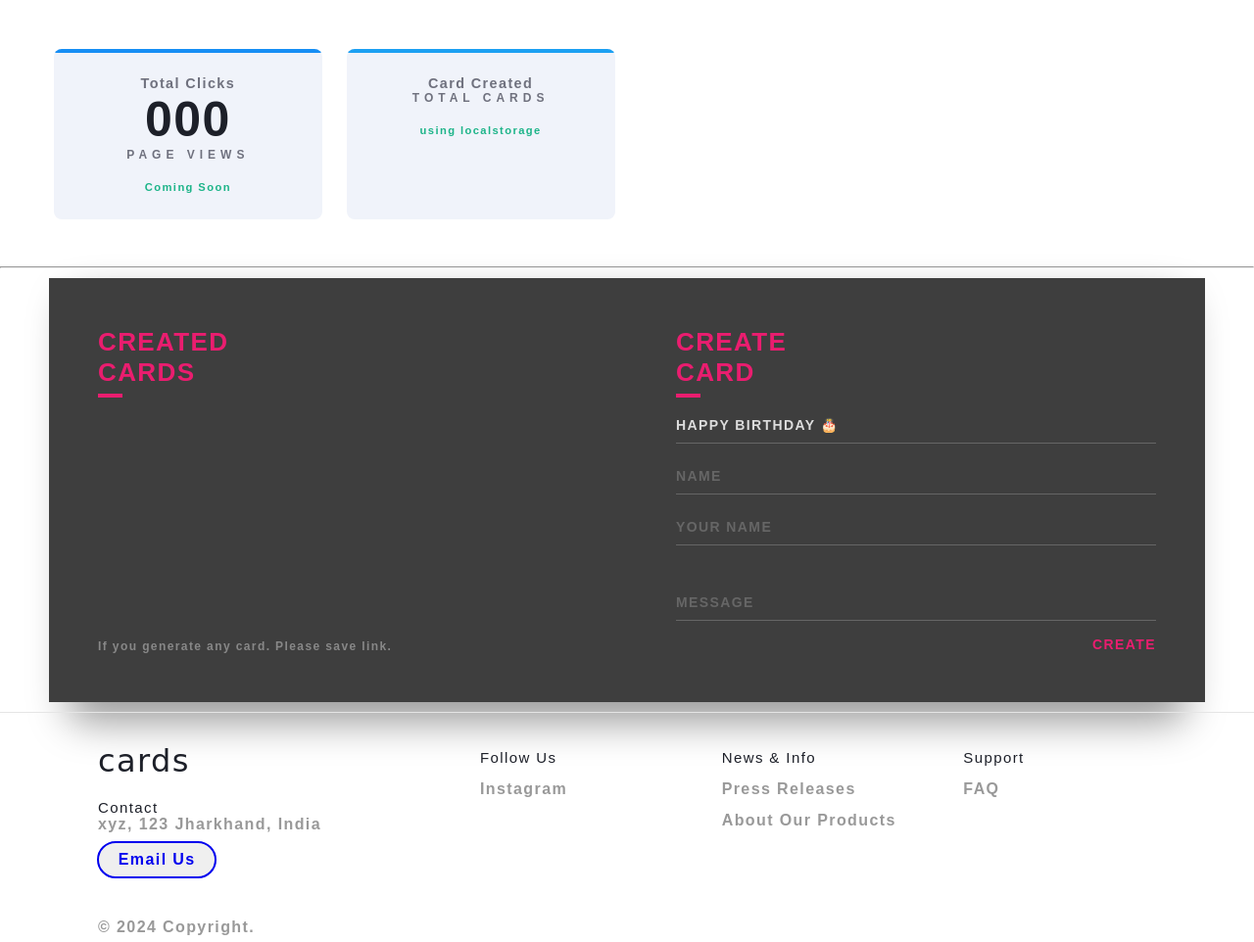
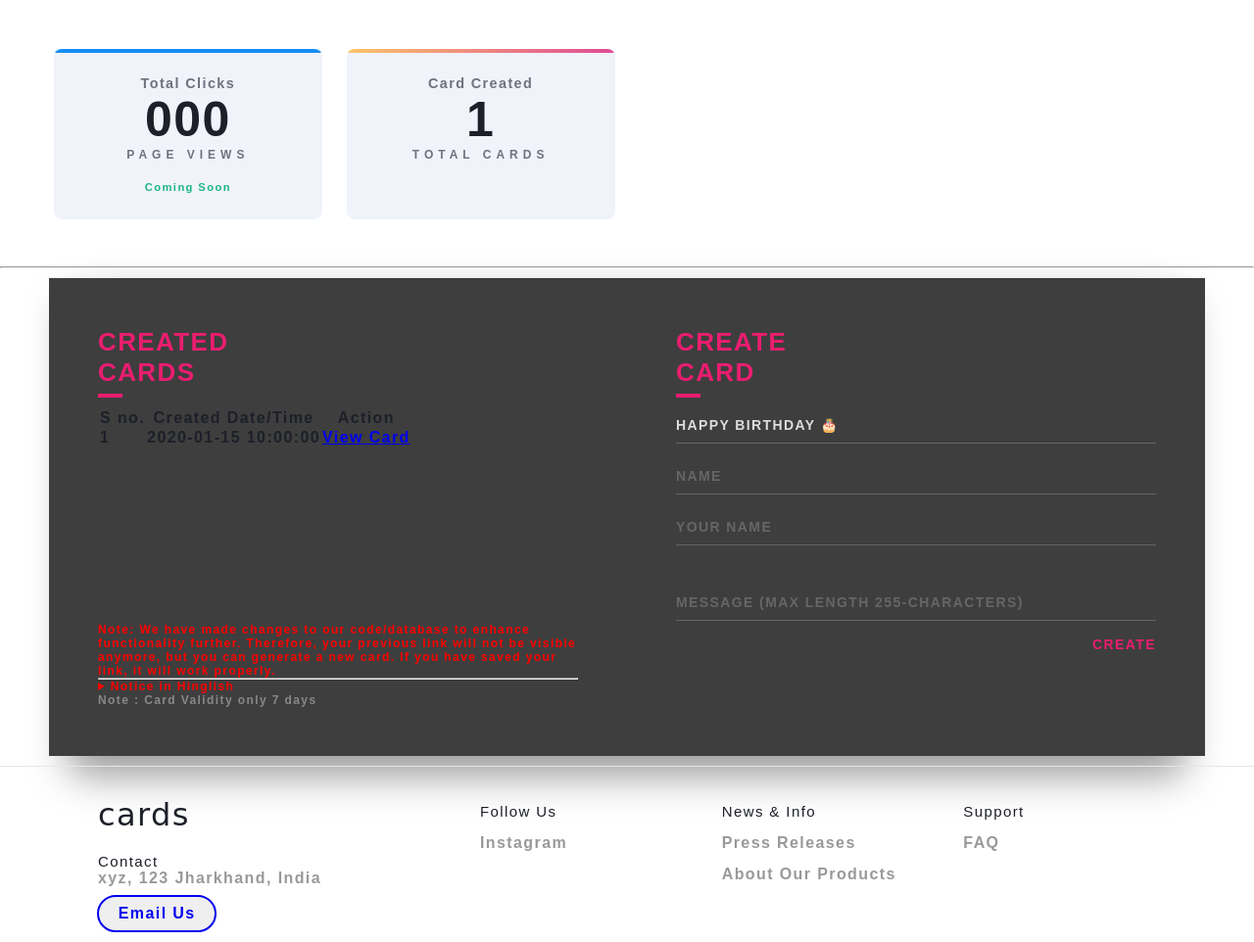
Before and after one commit to PraweenSoni/happy-Birthday-wishes-card-project-, a PHP site: page /card/dashboard.php in a window 1280 px wide. Shown: the part 176-1138 px from the top of the page at 98% size. Run offline with PHP 8.4, Linux system fonts and the light colour scheme; the visitor is signed in with stand-in values (Sample User, id 1); tables that the repository leaves empty or names only in its code hold one stand-in row (values such as "Sample post").

Commit message:
Bug fixed.

```diff
--- a/dashboard.css
+++ b/dashboard.css
@@ -238,6 +238,7 @@ body {
 .createdCardList{
   /* border: 2px solid red; */
   height: 220px;
+  overflow-y: scroll;
   width: 100%;
 }
 
--- a/dashboard.php
+++ b/dashboard.php
@@ -6,9 +6,52 @@ if (!isset($_SESSION['user_id'])) {
     exit();
 }
 
-// Your dashboard content here
+$servername = "localhost";
+$username = "root";
+$password = "";
+$dbname = "carddata";
+date_default_timezone_set('Asia/Kolkata');
 
-$username = $_SESSION['username'];
+$conn = new mysqli($servername, $username, $password, $dbname);
+
+// Check connection
+if ($conn->connect_error) {
+    die("Connection failed: " . $conn->connect_error);
+}
+$conn->query("SET time_zone = '+05:30';");
+
+// Check if user is logged in
+if (isset($_SESSION['user_id'])) {
+    $user_id = $_SESSION['user_id'];
+
+    // SQL query to count the number of forms submitted by the user
+    $sql = "SELECT created_at, random_string FROM form_data WHERE user_id = ? ORDER BY created_at ASC";
+    $stmt = $conn->prepare($sql);
+    $form_count = 0;
+    if ($stmt) {
+        $stmt->bind_param("i", $user_id);
+        $stmt->execute();
+        $stmt->bind_result($created_at, $random_string);
+
+        $tableRows = "";
+        while ($stmt->fetch()) {
+            $form_count++;
+            $tableRows .= '<tr>';
+            $tableRows .= '<td>' . htmlspecialchars($form_count) . '</td>';
+            $tableRows .= '<td>' . htmlspecialchars($created_at) . '</td>';
+            $tableRows .= '<td><a href="card.php?code=' . urlencode($random_string) . '" target="_blank">View Card</a></td>';
+            $tableRows .= '</tr>';
+        }
+        $stmt->close();
+    } else {
+        echo "Error preparing statement: " . $conn->error;
+    }
+} else {
+    echo "User is not logged in.";
+}
+
+// Close the database connection
+$conn->close();
 ?>
 
 
@@ -24,6 +67,25 @@ $username = $_SESSION['username'];
     <link rel="stylesheet" href="index.css">
     <link rel="stylesheet" href="dashboard.css">
     <link rel="stylesheet" href="inc/footer.css">
+    <script>
+        $(document).ready(function() {
+            $('#myForm').on('submit', function(event) {
+                event.preventDefault();
+                $.ajax({
+                    url: 'submit.php',
+                    type: 'POST',
+                    data: $(this).serialize(),
+                    success: function(data) {
+                        // Append the new row to the table
+                        $('#responseMessage tbody').append(data);
+                    },
+                    error: function() {
+                        alert('Error submitting form');
+                    }
+                });
+            });
+        });
+    </script>
 </head>
 
 <body>
@@ -34,7 +96,7 @@ $username = $_SESSION['username'];
             <div class="header-grid">
                 <div>
                     <h1>Dashboard</h1>
-                    <p class="header-total">Welcome, <?php echo htmlspecialchars($username); ?></p>
+                    <p class="header-total">Welcome, <?php echo $_SESSION['username']; ?></p>
                 </div>
             </div>
         </div>
@@ -54,46 +116,21 @@ $username = $_SESSION['username'];
                         Coming Soon
                     </p>
                 </article>
-                <article class="card twitter">
+                <article class="card instagram">
                     <p class="card-title">
                         Card Created
                     </p>
                     <p class="card-followers">
-                        <span class="card-followers-number" id="totalLink"></span>
+                        <span class="card-followers-number"><?php echo $form_count ?></span>
                         <span class="card-followers-title">Total Cards</span>
                     </p>
                     <p class="card-today">
-                        using localstorage
+                        <!-- comming soon -->
                     </p>
                 </article>
-                <!-- <article class="card instagram">
-            <p class="card-title">
-              <img src="./images/instagram.png" alt="" />
-              @jpmontoya182
-            </p>
-            <p class="card-followers">
-              <span class="card-followers-number">12K</span>
-              <span class="card-followers-title">Followers</span>
-            </p>
-            <p class="card-today">
-              <img src="./images/icon-up.png" alt="" width="9px" />
-              12 Today
-            </p>
-          </article>
-          <article class="card youtube">
-            <p class="card-title">
-              <img src="./images/youtube.png" alt="" />
-
-            </p>
-            <p class="card-followers">
-              <span class="card-followers-number">5m</span>
-              <span class="card-followers-title">Followers</span>
-            </p>
-            <p class="card-today is-danger">
-              <img src="./images/icon-down.png" alt="" width="9px" />
-              12 Today
-            </p>
-          </article> -->
+                <!--
+                    <article class="card youtube">
+                    </article> -->
             </div>
         </div>
     </section>
@@ -107,9 +144,27 @@ $username = $_SESSION['username'];
                             <span>CREATED</span>
                             <span>CARDS</span>
                         </div>
-                        <div class="createdCardList" id="responseMessage">
+                        <div class="createdCardList" id="responseMessage" name="form_all_sub">
+                            <table>
+                                <thead>
+                                    <tr>
+                                        <th>S no.</th>
+                                        <th>Created Date/Time</th>
+                                        <th>Action</th>
+                                    </tr>
+                                </thead>
+                                <tbody>
+                                    <?php echo isset($tableRows) ? $tableRows : ''; ?>
+                                </tbody>
+                            </table>
                         </div>
-                        <div class="app-contact">If you generate any card. Please save link.</div>
+                        <div class="app-contact" style="color: red;">Note: We have made changes to our code/database to enhance functionality further. Therefore, your previous link will not be visible anymore, but you can generate a new card. If you have saved your link, it will work properly.</div>
+                        <hr>
+                        <details style="font-size: 12px; color: red;">
+                            <summary>Notice in Hinglish</summary>
+                             Humne apne code/database mein changes kiye hain taaki aur bhi zyada functionality mil sake. Isliye, aapka pichhla link ab dikhai nahi dega, lekin aap ek naya card generate kar sakte hain. Agar aapne apna purana link save kiya hai, toh wo sahi tarike se kaam karega.
+                        </details>
+                        <div class="app-contact">Note : Card Validity only 7 days</div>
                     </div>
                     <div class="screen-body-item">
                         <div class="app-title">
@@ -117,10 +172,10 @@ $username = $_SESSION['username'];
                             <span>CARD</span>
                         </div>
                         <form id="myForm">
-                        <!-- <form action="submit.php" method="POST"> -->
+                            <!-- <form action="submit.php" method="POST"> -->
                             <div class="app-form">
                                 <div class="app-form-group">
-                                    <input class="app-form-control" required placeholder="NAME" value="HAPPY BIRTHDAY 🎂">
+                                    <input class="app-form-control" required name="field0" placeholder="CARD NAME" value="HAPPY BIRTHDAY 🎂">
                                 </div>
                                 <div class="app-form-group">
                                     <input class="app-form-control" required name="field1" placeholder="NAME">
@@ -129,7 +184,7 @@ $username = $_SESSION['username'];
                                     <input class="app-form-control" required name="field3" placeholder="YOUR NAME">
                                 </div>
                                 <div class="app-form-group message">
-                                    <input class="app-form-control" required name="field2" placeholder="MESSAGE">
+                                    <input class="app-form-control" required name="field2" placeholder="MESSAGE (MAX LENGTH 255-CHARACTERS)">
                                     <!-- <textarea name="" id="" cols="50" rows="10" placeholder="MESSAGE"></textarea> -->
                                 </div>
                                 <div class="app-form-group buttons">
@@ -143,41 +198,22 @@ $username = $_SESSION['username'];
         </div>
     </section>
     <?php require('inc/footer.php') ?>
-    <script>
+    <!-- <script>
         $(document).ready(function() {
-            // Load stored response messages if available
-            if (localStorage.getItem('responseMessages')) {
-                const responseMessages = JSON.parse(localStorage.getItem('responseMessages'));
-                let totalLink = 0;
-                responseMessages.forEach(message => {
-                    $('#responseMessage').append('<div>' + message + '</div>');
-                    totalLink++;
-                });
-                document.getElementById('totalLink').innerText = totalLink;
-            }
-
             $('#myForm').on('submit', function(event) {
                 event.preventDefault();
-
                 $.ajax({
                     url: 'submit.php',
                     type: 'POST',
                     data: $(this).serialize(),
                     success: function(response) {
-                        $('#responseMessage').append(response);
-                        $('#myForm')[0].reset(); // Reset the form
-
-                        let responseMessages = [];
-                        if (localStorage.getItem('responseMessages')) {
-                            responseMessages = JSON.parse(localStorage.getItem('responseMessages'));
-                        }
-                        responseMessages.push(response);
-                        localStorage.setItem('responseMessages', JSON.stringify(responseMessages));
+                        $('#responseMessage tbody').append(response);
+                        $('#myForm')[0].reset();
                     }
                 });
             });
         });
-    </script>
+    </script> -->
     <script src="script.js"></script>
 </body>
 
--- a/inc/footer.css
+++ b/inc/footer.css
@@ -7,7 +7,7 @@
 .footer {
   display: flex;
   flex-flow: row wrap;
-  padding: 30px 50px 20px 100px;
+  padding: 30px 50px 20px 20px;
   /* color: #2f2f2f; */
   /* background-color: #f2eee3; */
   border-top: 1px solid #e5e5e5;
@@ -100,6 +100,9 @@
 }
 
 @media screen and (min-width: 40.375em) {
+  .footer{
+    padding: 30px 50px 20px 100px;
+  }
   .footer__nav > * {
     flex: 1;
   }
--- a/reset_password.php
+++ b/reset_password.php
@@ -1,4 +1,8 @@
 <?php
+ini_set('display_errors', 1);
+ini_set('display_startup_errors', 1);
+error_reporting(E_ALL);
+
 $servername = "localhost";
 $username = "root";
 $password = "";
@@ -33,7 +37,6 @@ if ($_SERVER["REQUEST_METHOD"] == "GET" && isset($_GET['token'])) {
         <input type='hidden' name='user_id' value='$user_id'>
         <label for='password'>New Password:</label>
         <input type='password' id='password' name='password' required><br><br>
-
         <input type='submit' value='Reset Password'>
     </form>
     </body>
@@ -46,4 +49,3 @@ if ($_SERVER["REQUEST_METHOD"] == "GET" && isset($_GET['token'])) {
 }
 
 $conn->close();
-?>
```
Also changed, not shown: card.php (+15 -16 lines), reset_request.php (+6 -1 lines), submit.php (+20 -2 lines), view.php (deleted, +0 -33 lines). Lines whose indentation alone changed are shown as unchanged.
